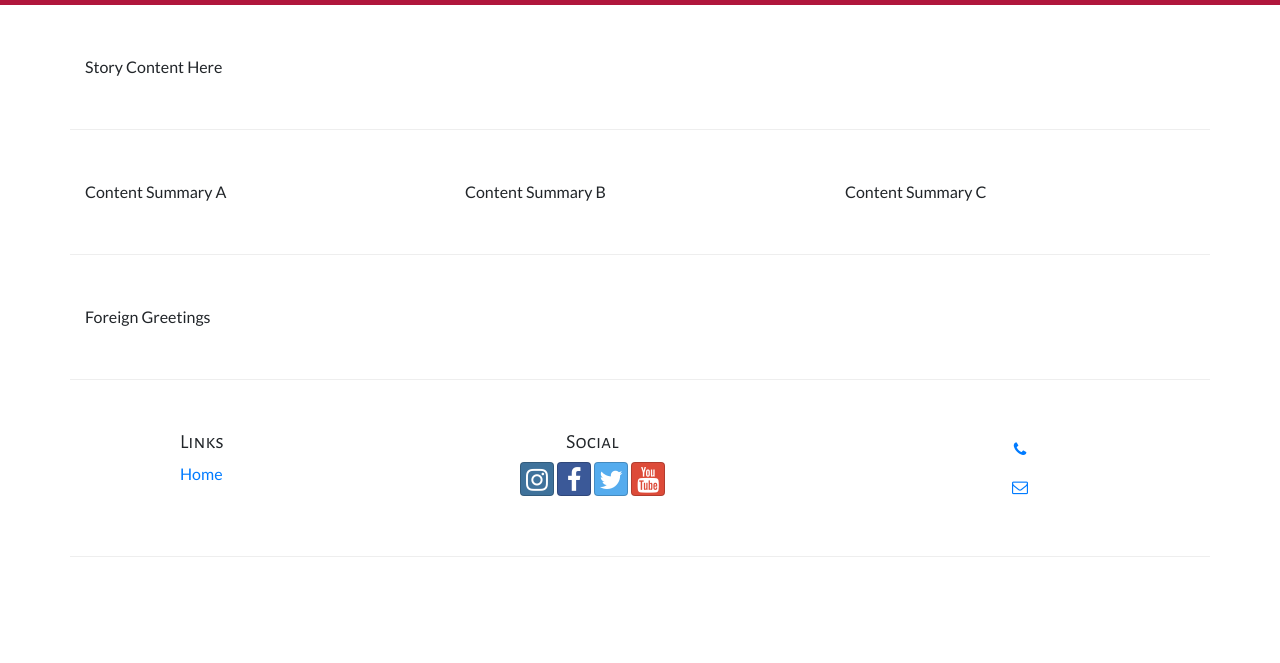
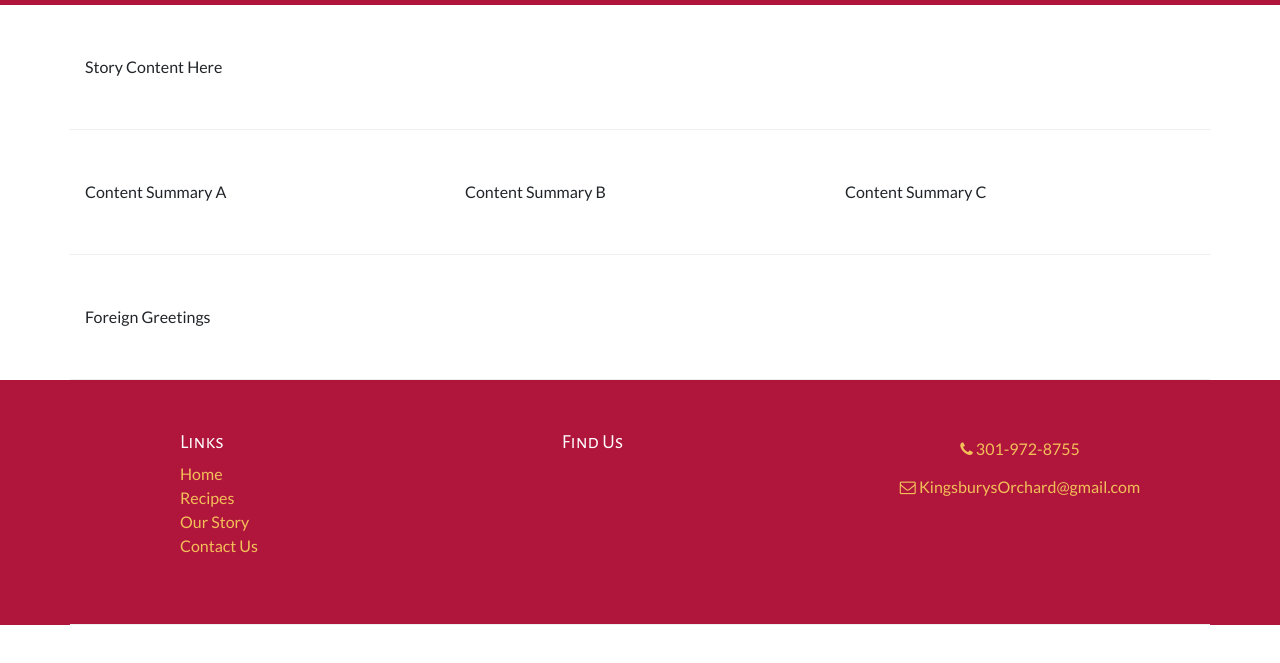
Before and after one commit to ferispeakscode/nucamp-kingsburys, a website: page index.html in a window 1280 px wide. Shown: the part 117-780 px from the top of the page. Drawn offline with nearby package versions, Linux system fonts and the light colour scheme; files whose address does not match are found by name; a web font is replaced by a local one.

Commit message:
Formatted footer

```diff
--- a/css/styles.scss
+++ b/css/styles.scss
@@ -5,6 +5,7 @@ $color-secondary-orange: #EE9754;
 $color-yellow: #F3Bf59;
 $color-green: olive;
 $color-black-transparent: rgba(0, 0, 0, 0.5);
+$color-white: #fff;
 
 
 $body-font: "Lato", sans-serif;
@@ -42,8 +43,18 @@ header {
     h5 {
         font-family: $secondary-font;
     }
+    .link-colors a {
+        color: $color-yellow;
+        a:hover {
+            color: $color-green;
+        }
+    }
     font-family: $body-font;
     padding: 20px, 0px;
+    background-color: $color-primary-red;
+    color: $color-white;
+
+
 }
 
 .carousel-item {
--- a/index.html
+++ b/index.html
@@ -104,33 +104,31 @@
         </div>
     </div>
 
-
-
-    <div class="container">
-    </div>
-
     <footer class="site-footer">
         <div class="container">
             <div class="row row-content">
-                <div class="col-4 col-sm-2 offset-1">
+                <div class="col-4 col-sm-2 offset-1 link-colors">
                     <h5>Links</h5>
                     <ul class="list-unstyled">
                         <li><a href="#">Home</a></li>
-                        <li><a href="#"></a></li>
-                        <li><a href="#"></a></li>
-                        <li><a href="#"></a></li>
+                        <li><a href="#">Recipes</a></li>
+                        <li><a href="#">Our Story</a></li>
+                        <li><a href="#">Contact Us</a></li>
                     </ul>
                 </div>
                 <div class="col-6 col-sm-5 text-center">
-                    <h5>Social</h5>
+                    <h5>Find Us</h5>
+
+
+                    <!-- <h5>Social</h5>
                     <a class="btn btn-social-icon btn-instagram" href="http://instagram.com/"><i class="fa fa-instagram"></i></a>
                     <a class="btn btn-social-icon btn-facebook" href="http://facebook.com/"><i class="fa fa-facebook"></i></a>
                     <a class="btn btn-social-icon btn-twitter" href="http://twitter.com/"><i class="fa fa-twitter"></i></a>
-                    <a class="btn btn-social-icon btn-google" href="http://youtube.com/"><i class="fa fa-youtube"></i></a>
+                    <a class="btn btn-social-icon btn-google" href="http://youtube.com/"><i class="fa fa-youtube"></i></a> -->
                 </div>
-                <div class="col-sm-4 text-center">
-                    <a class="btn btn-link" role="button" href=""><i class="fa fa-phone"></i> </a><br>
-            	    <a class="btn btn-link" role="button" href=""><i class="fa fa-envelope-o"></i> </a>
+                <div class="col-sm-4 text-center link-colors">
+                    <a class="btn btn-link" role="button" href="tel:+13019728755"><i class="fa fa-phone"></i> 301-972-8755</a><br>
+            	    <a class="btn btn-link" role="button" href="mailto:KingsburysOrchard@gmail.com"><i class="fa fa-envelope-o"></i> KingsburysOrchard@gmail.com</a>
                 </div>
             </div>
         </div>
```
Also changed, not shown: css/styles.css.
